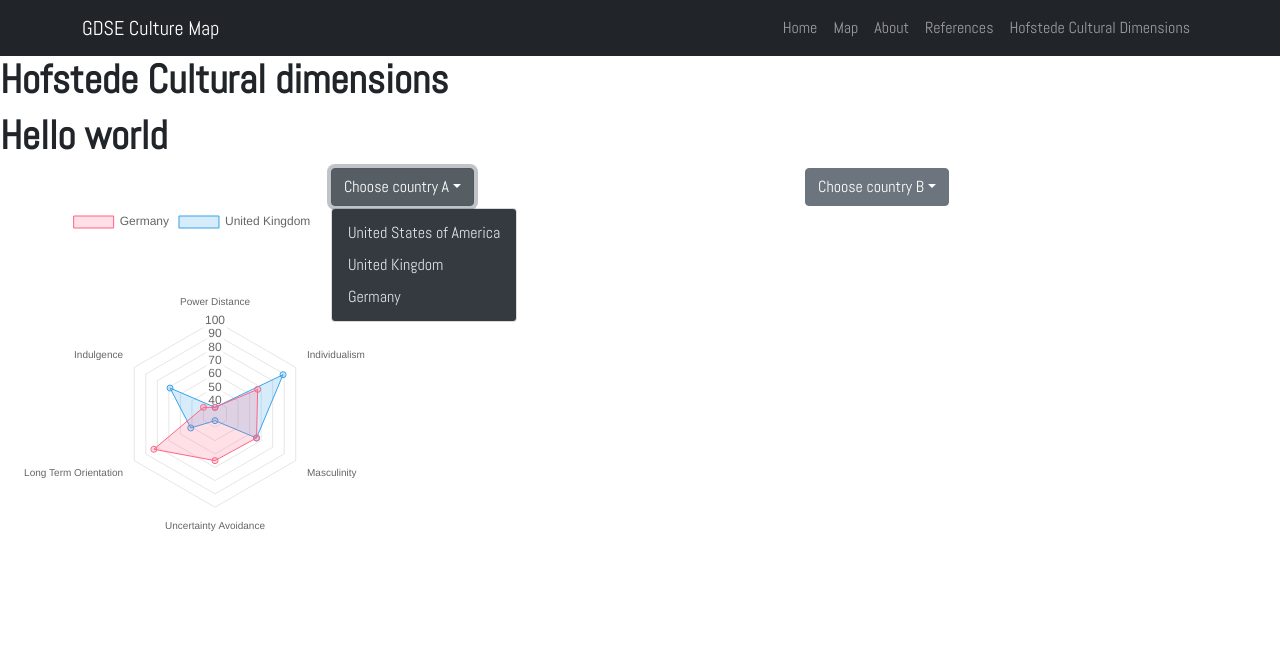
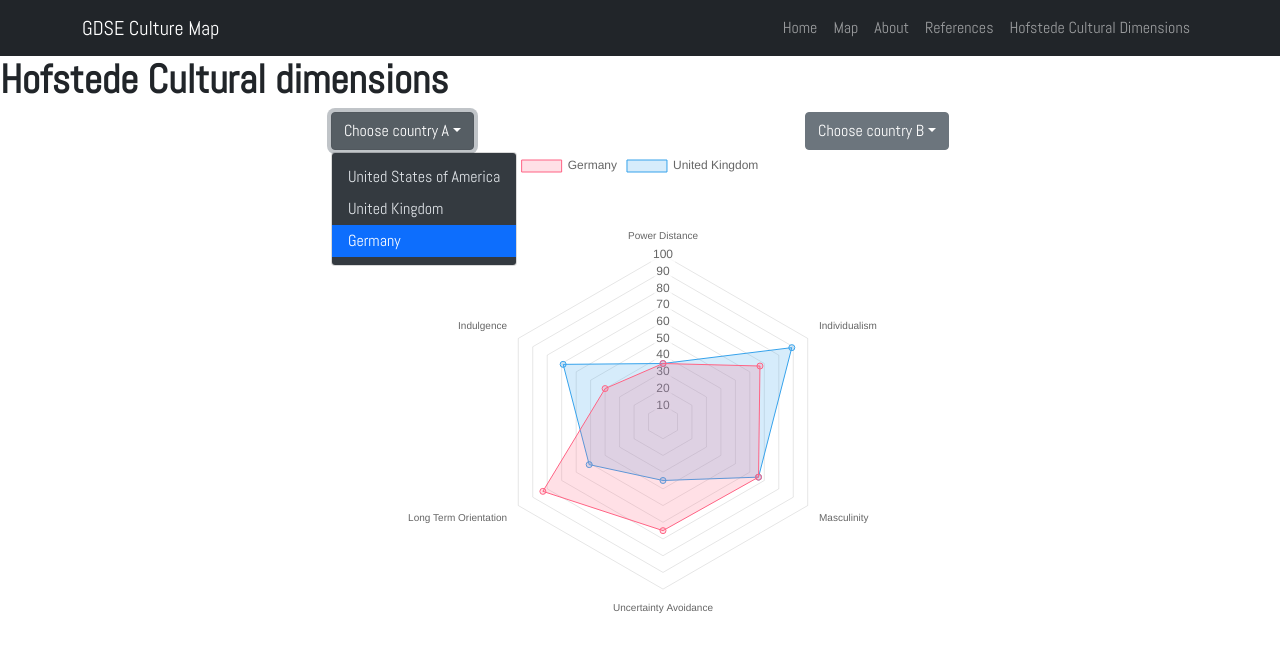
Before and after one commit to abel-vs/gdse-map, a React (Create React App) app: page /gdse-map/hofstede in a window 1280 px wide. Both pictures are taken after a click on the button "Choose country A". Shown: the top 652 px of the page. Built offline with nearby package versions, Linux system fonts and the light colour scheme.

Commit message:
Align graph

```diff
--- a/src/components/SpiderGraph.js
+++ b/src/components/SpiderGraph.js
@@ -36,13 +36,18 @@ ChartJS.register(
 // };
 
 const options = {
+    responsive: true,
     scales: {
         r: {
             angleLines: {
                 display: false
             },
-            suggestedMin: 50,
-            suggestedMax: 100
+            max: 100,
+            min: 0,
+            width: 10,
+            height: 10,
+            // suggestedMin: 50,
+            // suggestedMax: 100
         }
     }
 };
@@ -50,6 +55,12 @@ const options = {
 const SpiderGraph = () => {
     const [countryA, setCountryA] = useState("Germany");
     const [countryB, setCountryB] = useState("United Kingdom");
+    const handleCountryA = (country) => {
+        return function() {setCountryA(country)}
+    };
+    const handleCountryB = (country) => {
+        return function() {setCountryB(country)}
+    };
     const data = {
     labels: ["Power Distance", "Individualism", "Masculinity", "Uncertainty Avoidance", "Long Term Orientation", "Indulgence"],
     datasets: [
@@ -71,7 +82,6 @@ const SpiderGraph = () => {
 };
     return (
         <div>
-            <h1>Hello world</h1>
             <div className={styles.dropdowns}>
                 <Dropdown>
                     <Dropdown.Toggle id="dropdown-button-dark-example1" variant="secondary">
@@ -79,7 +89,7 @@ const SpiderGraph = () => {
                     </Dropdown.Toggle>
                     <Dropdown.Menu variant="dark">
                         {list.countries.map((x) =>
-                            <Dropdown.Item href="#/action-2">{x.name}</Dropdown.Item>
+                            <Dropdown.Item onClick={handleCountryA(x.name)} active={x.name === countryA}>{x.name}</Dropdown.Item>
                         )}
                     </Dropdown.Menu>
                 </Dropdown>
@@ -89,13 +99,15 @@ const SpiderGraph = () => {
                     </Dropdown.Toggle>
                     <Dropdown.Menu variant="dark">
                         {list.countries.map((x) =>
-                            <Dropdown.Item href="#/action-2">{x.name}</Dropdown.Item>
+                            <Dropdown.Item onClick={handleCountryB(x.name)} active={x.name === countryB}>{x.name}</Dropdown.Item>
                         )}
                     </Dropdown.Menu>
                 </Dropdown>
             </div>
-            <div className={styles.graph}>
-                <Radar data={data} options={options}/>
+            <div className={styles.graph_container}>
+                <div className={styles.graph}>
+                    <Radar data={data} options={options}/>
+                </div>
             </div>
         </div>
     )
--- a/src/components/SpiderGraph.module.css
+++ b/src/components/SpiderGraph.module.css
@@ -1,14 +1,17 @@
+.graph_container {
+    display: flex;
+    justify-content: space-evenly;
+    /*background: rgba(0, 255, 0, 0.3);*/
+}
+
 .graph {
-    width: 30%;
-    display: flex;
-    align-content: space-around;
+    width: 40%;
     /*background: rgba(255, 0, 0, 0.3);*/
 }
 
 .dropdowns {
     display: flex;
     justify-content: space-evenly;
-    /*background: rgba(255, 0, 0, 0.3);*/
 }
 
 /*.dropA {*/
```
